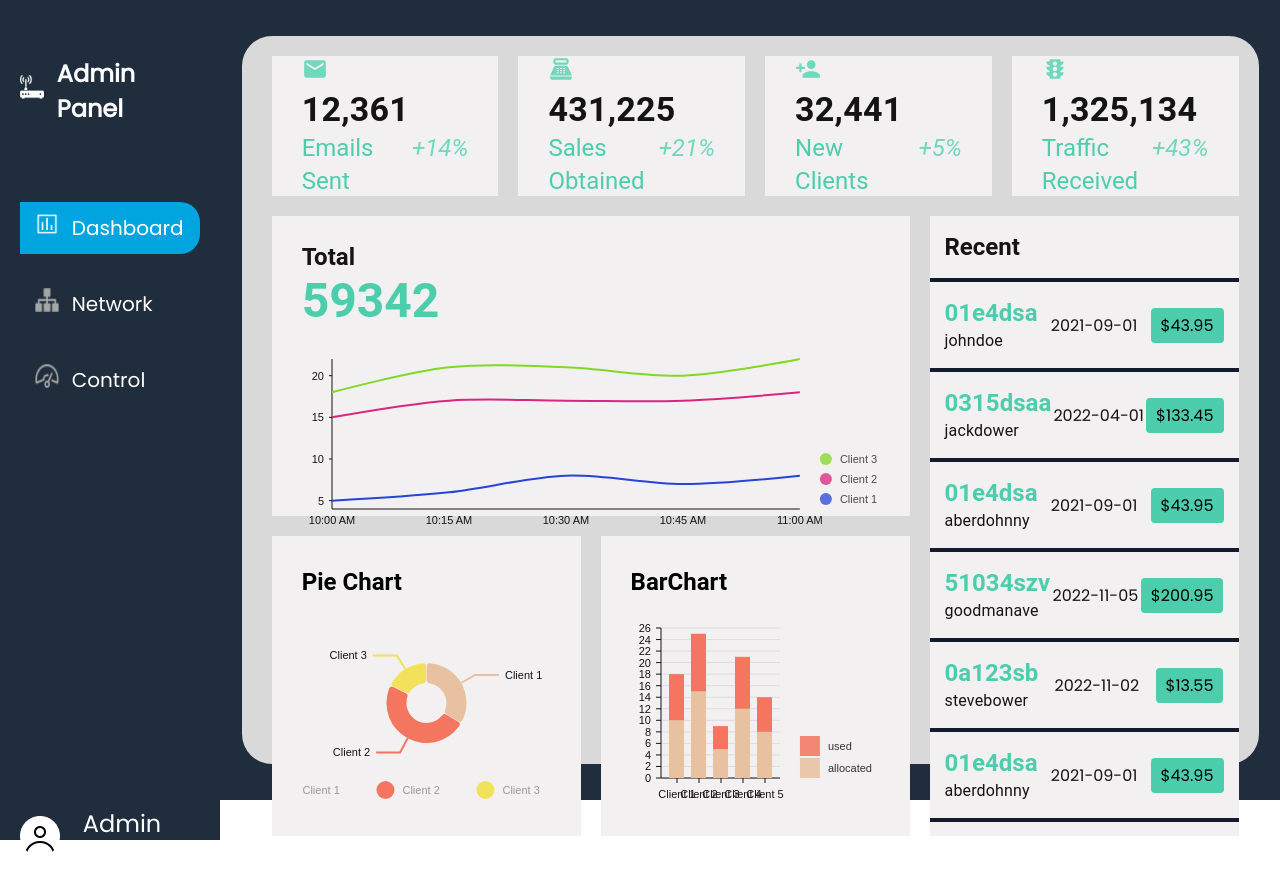
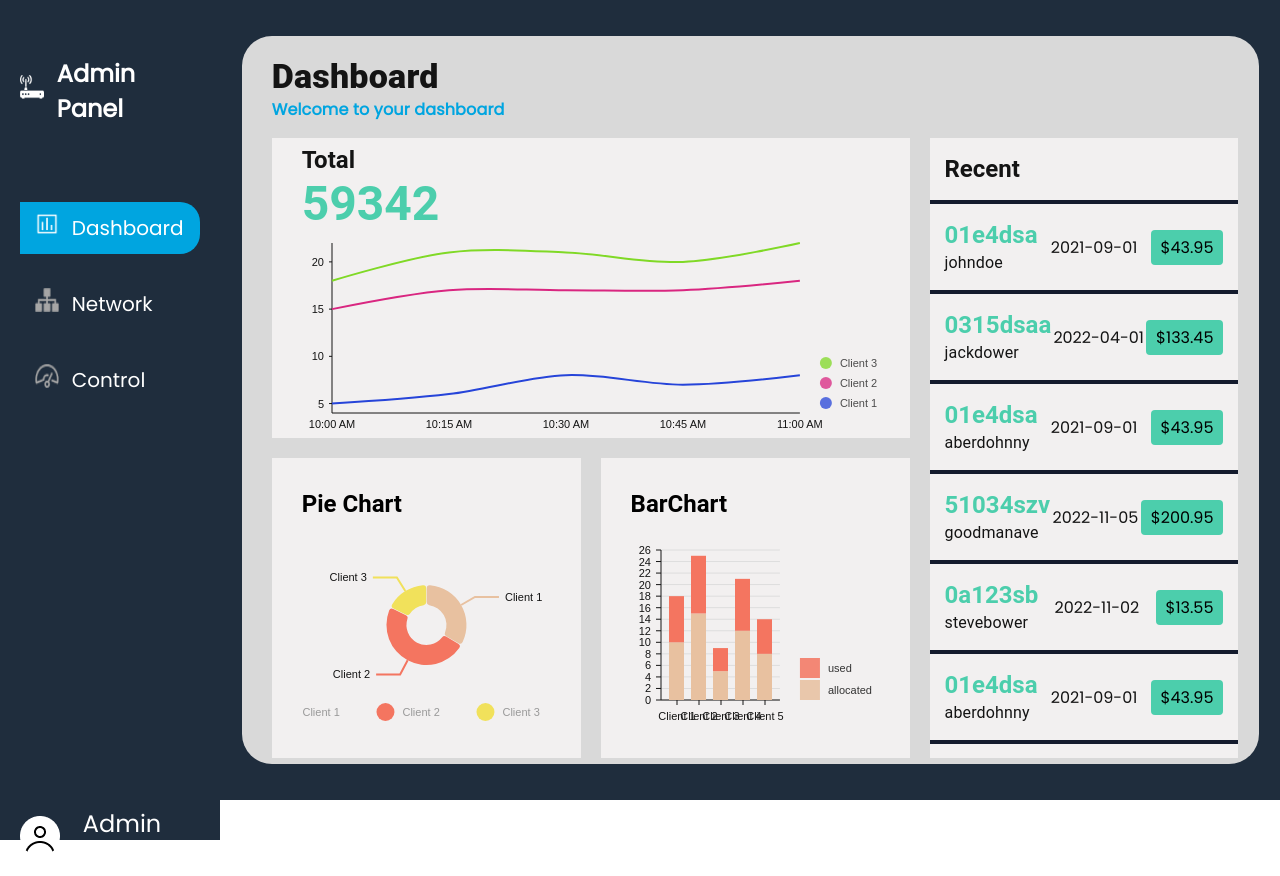
Before and after one commit to arhvnn/DevFest-Frontend, a Next.js app: page /dashboard in a window 1280 px wide. Built offline with nearby package versions, Linux system fonts and the light colour scheme.

Commit message:
fixed auth

```diff
--- a/components/dashboard/dashboardDetails.tsx
+++ b/components/dashboard/dashboardDetails.tsx
@@ -1,16 +1,11 @@
-import { Button, IconButton, Typography, useTheme } from "@mui/material";
+import { Typography, useTheme } from "@mui/material";
 import { tokens } from "./theme";
 import { mockTransactions } from "./data/mockData";
-import DownloadOutlinedIcon from "@mui/icons-material/DownloadOutlined";
-import EmailIcon from "@mui/icons-material/Email";
-import PointOfSaleIcon from "@mui/icons-material/PointOfSale";
-import PersonAddIcon from "@mui/icons-material/PersonAdd";
-import TrafficIcon from "@mui/icons-material/Traffic";
 import BarChart from "./BarChart";
 import LineChart from "./LineChart";
 import StatBox from "./StatBox";
 import PieChart from "./PieChart";
-import styles from "./dashboard.module.css"
+import styles from "./dashboard.module.css";
 
 const Dashboard = () => {
   const theme = useTheme();
@@ -18,11 +13,14 @@ const Dashboard = () => {
 
   return (
     <div className={styles.container}>
-
       <div style={{ margin: "20px" }}>
         {/* HEADER */}
-      <div style={{ display: "flex", justifyContent: "space-between", alignItems: "center" }}>
-        {/* You can add a header here if needed */}
+        <div style={{ display: "flex", justifyContent: "space-between" ,flexDirection : "column", marginBottom : "2vh"}}>
+          <Typography variant="h4" fontWeight="900" color={colors.grey[100]}>
+            Dashboard
+          </Typography>
+
+          <Typography style={{color : "#00A5E0", fontSize : "16px", fontWeight : "700", fontFamily : "Poppins"}}>Welcome to your dashboard</Typography>
         </div>
 
         {/* GRID & CHARTS */}
@@ -35,74 +33,7 @@ const Dashboard = () => {
           }}
         >
           {/* ROW 1 */}
-        <div
-          style={{
-            gridColumn: "span 3",
-            backgroundColor: colors.primary[400],
-            display: "flex",
-            alignItems: "center",
-            justifyContent: "center",
-          }}
-        >
-          <StatBox
-            title="12,361"
-            subtitle="Emails Sent"
-            progress="0.75"
-            increase="+14%"
-            icon={<EmailIcon sx={{ color: colors.greenAccent[600], fontSize: "26px" }} />}
-          />
-        </div>
-        <div
-          style={{
-            gridColumn: "span 3",
-            backgroundColor: colors.primary[400],
-            display: "flex",
-            alignItems: "center",
-            justifyContent: "center",
-          }}
-        >
-          <StatBox
-            title="431,225"
-            subtitle="Sales Obtained"
-            progress="0.50"
-            increase="+21%"
-            icon={<PointOfSaleIcon sx={{ color: colors.greenAccent[600], fontSize: "26px" }} />}
-          />
-        </div>
-        <div
-          style={{
-            gridColumn: "span 3",
-            backgroundColor: colors.primary[400],
-            display: "flex",
-            alignItems: "center",
-            justifyContent: "center",
-          }}
-        >
-          <StatBox
-            title="32,441"
-            subtitle="New Clients"
-            progress="0.30"
-            increase="+5%"
-            icon={<PersonAddIcon sx={{ color: colors.greenAccent[600], fontSize: "26px" }} />}
-          />
-        </div>
-        <div
-          style={{
-            gridColumn: "span 3",
-            backgroundColor: colors.primary[400],
-            display: "flex",
-            alignItems: "center",
-            justifyContent: "center",
-          }}
-        >
-          <StatBox
-            title="1,325,134"
-            subtitle="Traffic Received"
-            progress="0.80"
-            increase="+43%"
-            icon={<TrafficIcon sx={{ color: colors.greenAccent[600], fontSize: "26px" }} />}
-          />
-        </div>
+          {/* Removed the four StatBox cards */}
 
           {/* ROW 2 */}
           <div
@@ -114,6 +45,7 @@ const Dashboard = () => {
           >
             <div
               style={{
+                height: "50px",
                 marginTop: "25px",
                 padding: "0 30px",
                 display: "flex",
@@ -130,7 +62,7 @@ const Dashboard = () => {
                 </Typography>
               </div>
             </div>
-          <div style={{ height: "250px", margin: "-20px 0 0 0" }}>
+            <div style={{ height: "270px", margin: "-20px 0 0 0" }}>
               <LineChart isDashboard={true} />
             </div>
           </div>
```
Lines whose indentation alone changed are shown as unchanged.
